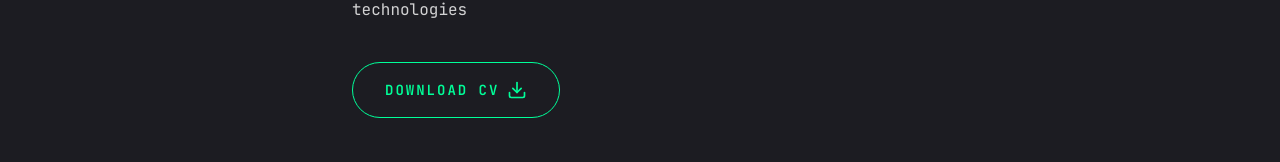
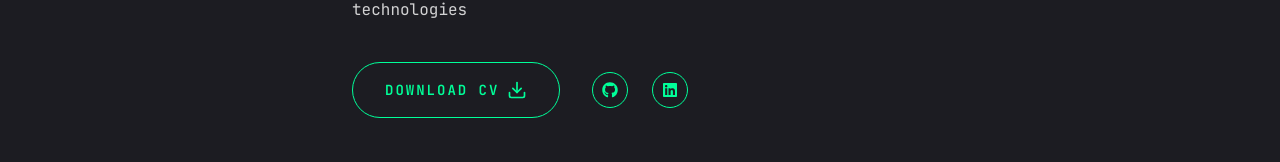
Before and after one commit to ange-gardien1/Portfolion, a Next.js app: page / in a window 1280 px wide. Shown: the part 482-644 px from the top of the page. Built offline with nearby package versions, Linux system fonts and the light colour scheme.

Commit message:
social medi fixing

```diff
--- a/app/page.jsx
+++ b/app/page.jsx
@@ -1,5 +1,6 @@
-// import Photo from "@/components/photo";
-// import Social from "@/components/social";
+
+
+import Social from "@/components/Social";
 import Stats from "@/components/Stats";
 import { Button } from "@/components/ui/button";
 import { FiDownload } from "react-icons/fi";
@@ -32,12 +33,10 @@ export const Home = () => {
                 <FiDownload className="text-xl" />
               </Button>
               <div className="mb-8 xl:mb-0">
-                {/* <Social
-                  containerStyles="flex gap-6"
+                <Social containerStyles="flex gap-6"
                   iconStyles="w-9 h-9 border border-accent rounded-full flex justify-center
                    items-center text-accent text-base
-                  hover:bg-accent hover:text-primary hover:transition-all duration-500"
-                /> */}
+                  hover:bg-accent hover:text-primary hover:transition-all duration-500"/>
               </div>
             </div>
           </div>
```
